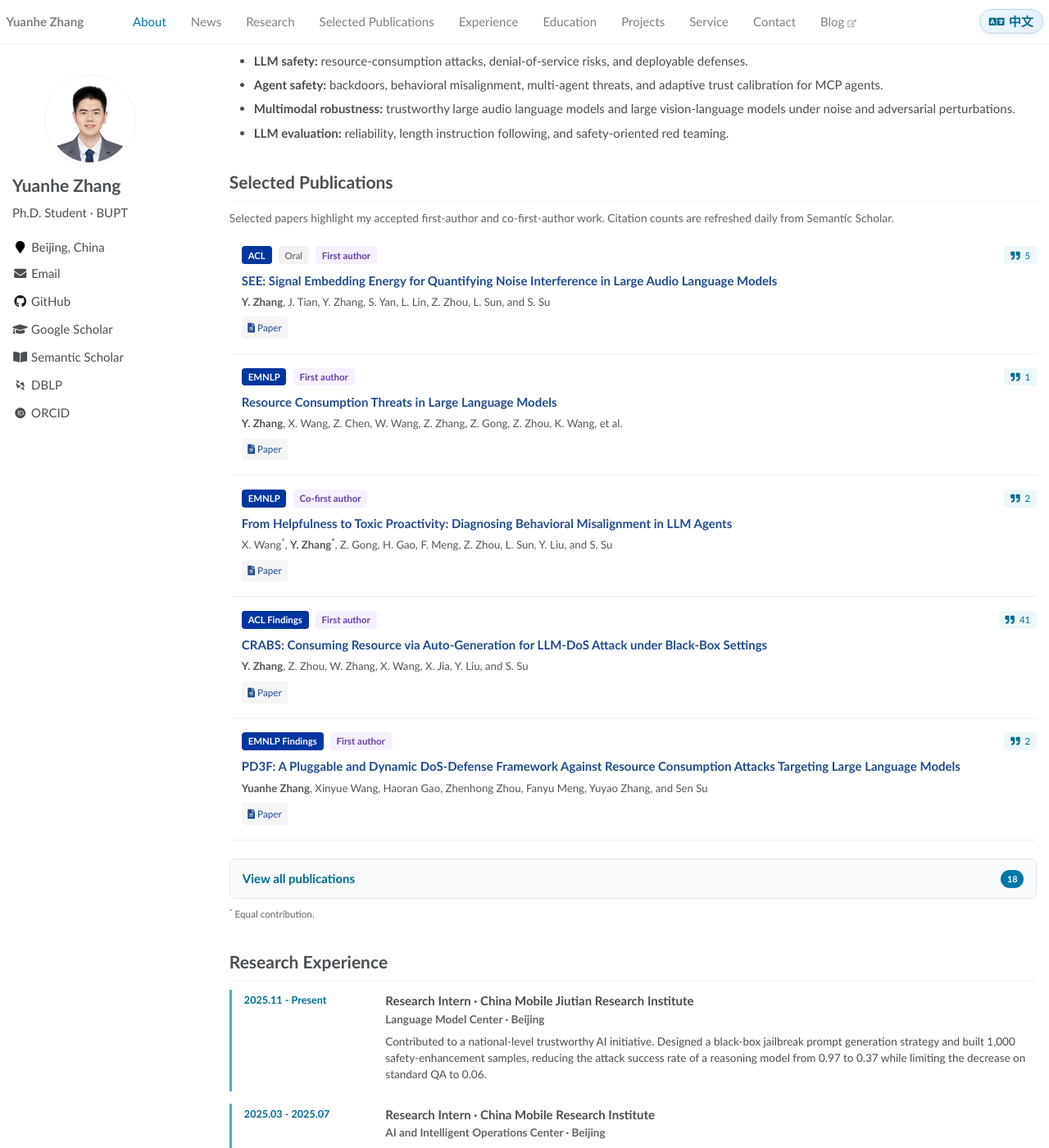
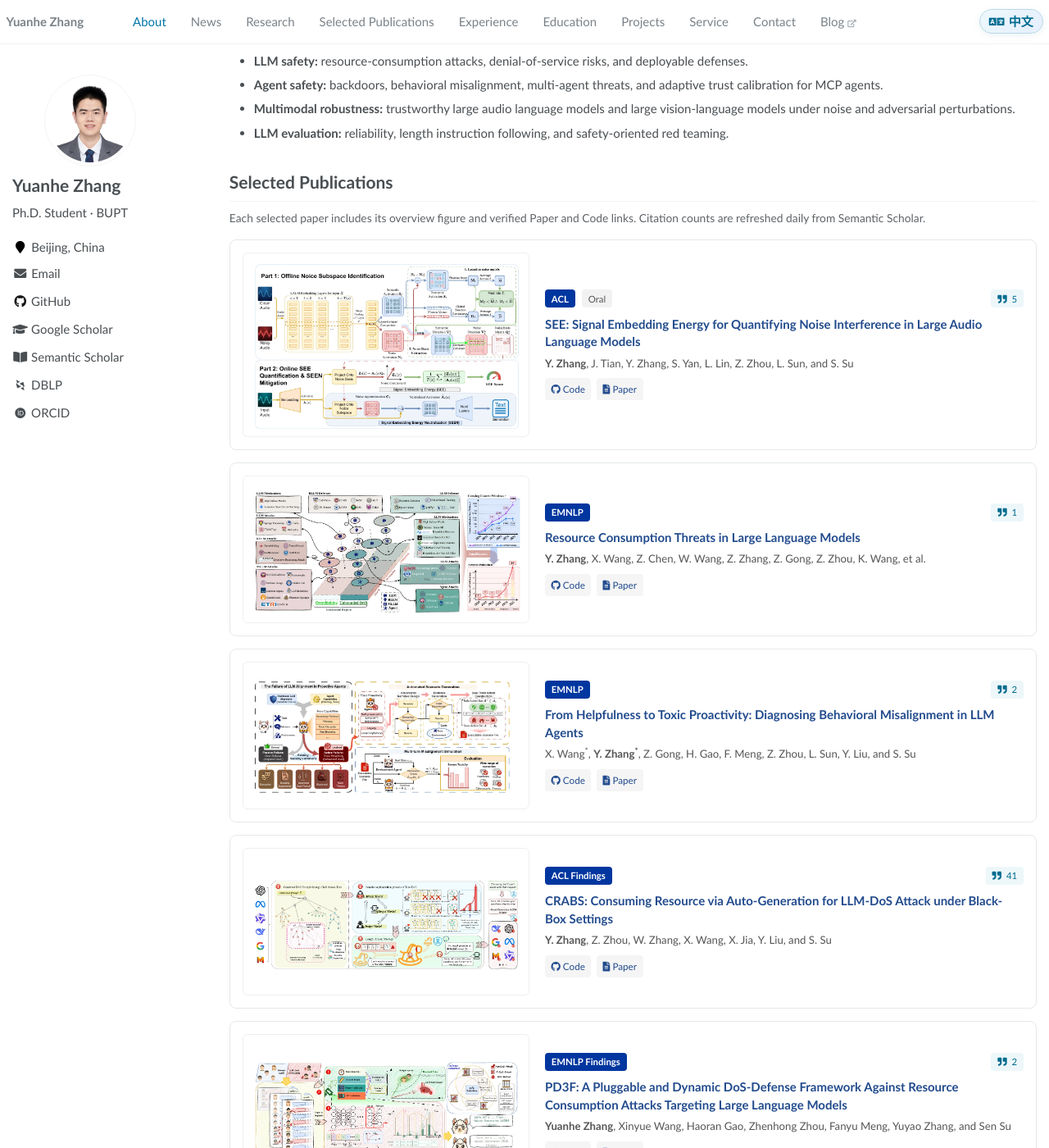
Before and after one commit to shuita2333/CV, a Jekyll site: the page built from _pages/about.md, in a window 1280 px wide and 1400 px high, scrolled down 572 px. Shown: the whole window at 82% size. Built offline with Jekyll 4.4.1, drawn with Linux system fonts in a browser that asks for light colours; some web fonts are replaced.

Commit message:
Add illustrated publication cards

```diff
--- a/_data/publications.yml
+++ b/_data/publications.yml
@@ -35,8 +35,9 @@
   authors: "<strong>Y. Zhang</strong>, J. Tian, Y. Zhang, S. Yan, L. Lin, Z. Zhou, L. Sun, and S. Su"
   url: "https://arxiv.org/abs/2601.07331"
   selected: true
-  authorship: "First author"
-  authorship_zh: "第一作者"
+  code_url: "https://github.com/jyutian/SEEN"
+  image: "/images/publications/zhang2026see.webp"
+  image_alt: "SEE and SEEN workflow for identifying and mitigating noise interference in large audio language models"
 
 - key: zhang2026resource
   year: 2026
@@ -45,8 +46,9 @@
   authors: "<strong>Y. Zhang</strong>, X. Wang, Z. Chen, W. Wang, Z. Zhang, Z. Gong, Z. Zhou, K. Wang, et al."
   url: "https://arxiv.org/abs/2603.16068"
   selected: true
-  authorship: "First author"
-  authorship_zh: "第一作者"
+  code_url: "https://github.com/shuita2333/resource-consumption-threats-in-llms"
+  image: "/images/publications/zhang2026resource.webp"
+  image_alt: "Unified overview of resource consumption threats across large language model systems"
 
 - key: wang2026recur
   year: 2026
@@ -62,8 +64,9 @@
   authors: "X. Wang<sup>*</sup>, <strong>Y. Zhang<sup>*</sup></strong>, Z. Gong, H. Gao, F. Meng, Z. Zhou, L. Sun, Y. Liu, and S. Su"
   url: "https://arxiv.org/abs/2602.04197"
   selected: true
-  authorship: "Co-first author"
-  authorship_zh: "共同第一作者"
+  code_url: "https://github.com/wxyoio-0715/Toxic-Proactivity"
+  image: "/images/publications/wang2026helpfulness.webp"
+  image_alt: "Toxic Proactivity evaluation framework with scenario generation and multi-turn simulation"
 
 - key: zhang2026structure
   year: 2026
@@ -100,8 +103,9 @@
   authors: "<strong>Y. Zhang</strong>, Z. Zhou, W. Zhang, X. Wang, X. Jia, Y. Liu, and S. Su"
   url: "https://doi.org/10.18653/v1/2025.findings-acl.580"
   selected: true
-  authorship: "First author"
-  authorship_zh: "第一作者"
+  code_url: "https://github.com/shuita2333/AutoDoS"
+  image: "/images/publications/zhang2025crabs.webp"
+  image_alt: "AutoDoS workflow using a DoS attack tree, iterative optimization, and a length trojan strategy"
 
 - key: zhu2025demonagent
   year: 2025
@@ -117,8 +121,9 @@
   authors: "<strong>Yuanhe Zhang</strong>, Xinyue Wang, Haoran Gao, Zhenhong Zhou, Fanyu Meng, Yuyao Zhang, and Sen Su"
   url: "https://aclanthology.org/2025.findings-emnlp.195/"
   selected: true
-  authorship: "First author"
-  authorship_zh: "第一作者"
+  code_url: "https://github.com/shuita2333/PDF_defense"
+  image: "/images/publications/zhang2025pd3f.webp"
+  image_alt: "PD3F mitigation pipeline for clustering, dynamic request scheduling, and output suppression"
 
 - key: zhang2025lifebench
   year: 2025
--- a/_includes/publications.html
+++ b/_includes/publications.html
@@ -2,13 +2,13 @@
 <div class="selected-publications">
   {% for paper in selected_papers %}
     <article class="publication-item publication-item--selected" data-paper-key="{{ paper.key }}">
+      <a class="publication-figure" href="{{ paper.url }}" target="_blank" rel="noopener noreferrer" aria-label="Open paper: {{ paper.title }}">
+        <img src="{{ paper.image | relative_url }}" alt="{{ paper.image_alt }}" loading="lazy">
+      </a>
+      <div class="publication-content">
         <div class="publication-meta">
           <span class="venue-badge">{{ paper.venue }}</span>
           {% if paper.note %}<span class="publication-note">{{ paper.note }}</span>{% endif %}
-        <span class="authorship-badge">
-          <span data-lang="en">{{ paper.authorship }}</span>
-          <span data-lang="zh" hidden>{{ paper.authorship_zh }}</span>
-        </span>
           <a class="citation-badge" href="https://www.semanticscholar.org/search?q={{ paper.title | url_encode }}" target="_blank" rel="noopener noreferrer" aria-label="Semantic Scholar citations for {{ paper.title }}">
             <i class="fas fa-quote-right" aria-hidden="true"></i>
             <span class="citation-count">—</span>
@@ -17,7 +17,9 @@
         <h3 class="publication-title"><a href="{{ paper.url }}" target="_blank" rel="noopener noreferrer">{{ paper.title }}</a></h3>
         <p class="publication-authors">{{ paper.authors }}</p>
         <div class="publication-links">
+          {% if paper.code_url %}<a href="{{ paper.code_url }}" target="_blank" rel="noopener noreferrer"><i class="fab fa-github" aria-hidden="true"></i> <span data-lang="en">Code</span><span data-lang="zh" hidden>代码</span></a>{% endif %}
           <a href="{{ paper.url }}" target="_blank" rel="noopener noreferrer"><i class="fas fa-file-alt" aria-hidden="true"></i> <span data-lang="en">Paper</span><span data-lang="zh" hidden>论文</span></a>
+        </div>
       </div>
     </article>
   {% endfor %}
--- a/_pages/about.md
+++ b/_pages/about.md
@@ -68,8 +68,8 @@ author_profile: true
     <span data-lang="zh" hidden>代表性论文</span>
   </h1>
   <p class="section-note">
-    <span data-lang="en">Selected papers highlight my accepted first-author and co-first-author work. Citation counts are refreshed daily from Semantic Scholar.</span>
-    <span data-lang="zh" hidden>代表作展示我目前已录用的第一作者和共同第一作者工作。引用数每日从 Semantic Scholar 更新。</span>
+    <span data-lang="en">Each selected paper includes its overview figure and verified Paper and Code links. Citation counts are refreshed daily from Semantic Scholar.</span>
+    <span data-lang="zh" hidden>每篇代表作均展示论文概览图，并提供经过核验的论文与代码链接。引用数每日从 Semantic Scholar 更新。</span>
   </p>
   {% include publications.html %}
 </section>
--- a/assets/css/main.scss
+++ b/assets/css/main.scss
@@ -243,11 +243,6 @@ html {
   margin: 0 !important;
 }
 
-.subsection-title {
-  font-size: 1.2rem;
-  margin: 1.5rem 0 .35rem;
-}
-
 .publication-year {
   border-bottom: 1px solid #e6e6e6;
   font-size: 1.18rem;
@@ -268,7 +263,6 @@ html {
 
 .venue-badge,
 .publication-note,
-.authorship-badge,
 .citation-badge {
   border-radius: 4px;
   display: inline-flex;
@@ -277,12 +271,6 @@ html {
   line-height: 1;
   padding: .35rem .52rem;
   text-decoration: none !important;
-}
-
-.authorship-badge {
-  background: #f6f0ff;
-  color: #6640a5;
-  font-weight: 600;
 }
 
 .venue-badge {
@@ -327,17 +315,53 @@ html {
 }
 
 .publication-item--selected {
-  border-left: 3px solid transparent;
-  padding-left: .8rem;
-  transition: border-color .15s ease, background-color .15s ease;
+  align-items: center;
+  background: #fff;
+  border: 1px solid #e4e8ea;
+  border-radius: 8px;
+  display: grid;
+  gap: 1.25rem;
+  grid-template-columns: minmax(220px, .9fr) minmax(0, 1.5fr);
+  margin: 1rem 0;
+  padding: 1rem;
+  transition: border-color .15s ease, box-shadow .15s ease, transform .15s ease;
 }
 
 .publication-item--selected:hover {
-  background: #fafcfd;
-  border-left-color: #52adc8;
+  border-color: #b9d9e6;
+  box-shadow: 0 8px 22px rgba(0, 67, 96, .09);
+  transform: translateY(-2px);
+}
+
+.publication-figure {
+  align-items: center;
+  align-self: stretch;
+  background: #fff;
+  border: 1px solid #edf0f1;
+  border-radius: 6px;
+  display: flex;
+  justify-content: center;
+  min-height: 180px;
+  overflow: hidden;
+  padding: .35rem;
+}
+
+.publication-figure img {
+  display: block;
+  height: auto;
+  max-height: 220px;
+  object-fit: contain;
+  width: 100%;
+}
+
+.publication-content {
+  min-width: 0;
 }
 
 .publication-links {
+  display: flex;
+  flex-wrap: wrap;
+  gap: .45rem;
   margin-top: .55rem;
 }
 
@@ -513,4 +537,17 @@ html {
   .citation-badge {
     margin-left: 0;
   }
+
+  .publication-item--selected {
+    gap: .8rem;
+    grid-template-columns: 1fr;
+  }
+
+  .publication-figure {
+    min-height: 0;
+  }
+
+  .publication-figure img {
+    max-height: none;
+  }
 }
```
Also changed, not shown: images/publications/wang2026helpfulness.webp (added), images/publications/zhang2025crabs.webp (added), images/publications/zhang2025pd3f.webp (added), images/publications/zhang2026resource.webp (added), images/publications/zhang2026see.webp (added). Lines whose indentation alone changed are shown as unchanged.
